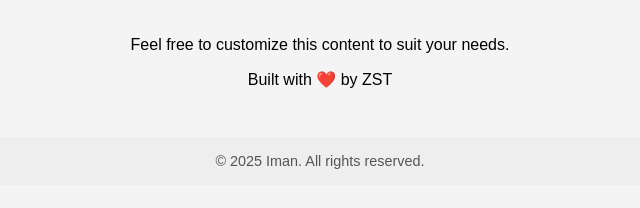
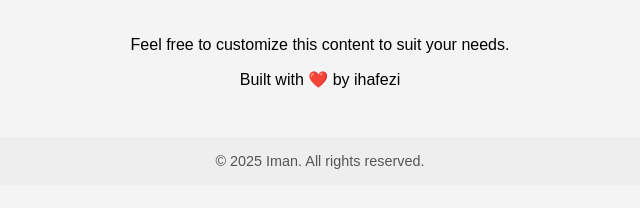
Before and after one commit to ihrahimi/DevOps, a plain HTML site: page jenkins/nginx-simple/index.html in a window 1280 px wide. Shown: the part 190-398 px from the top of the page, 320-960 px from the left. Drawn offline with Linux system fonts and the light colour scheme.

Commit message:
Update index.html

```diff
--- a/jenkins/nginx-simple/index.html
+++ b/jenkins/nginx-simple/index.html
@@ -35,7 +35,7 @@
   </header>
   <main>
     <p>Feel free to customize this content to suit your needs.</p>
-    <p>Built with ❤️ by ZST</p>
+    <p>Built with ❤️ by ihafezi</p>
   </main>
   <footer>
     &copy; 2025 Iman. All rights reserved.
```
